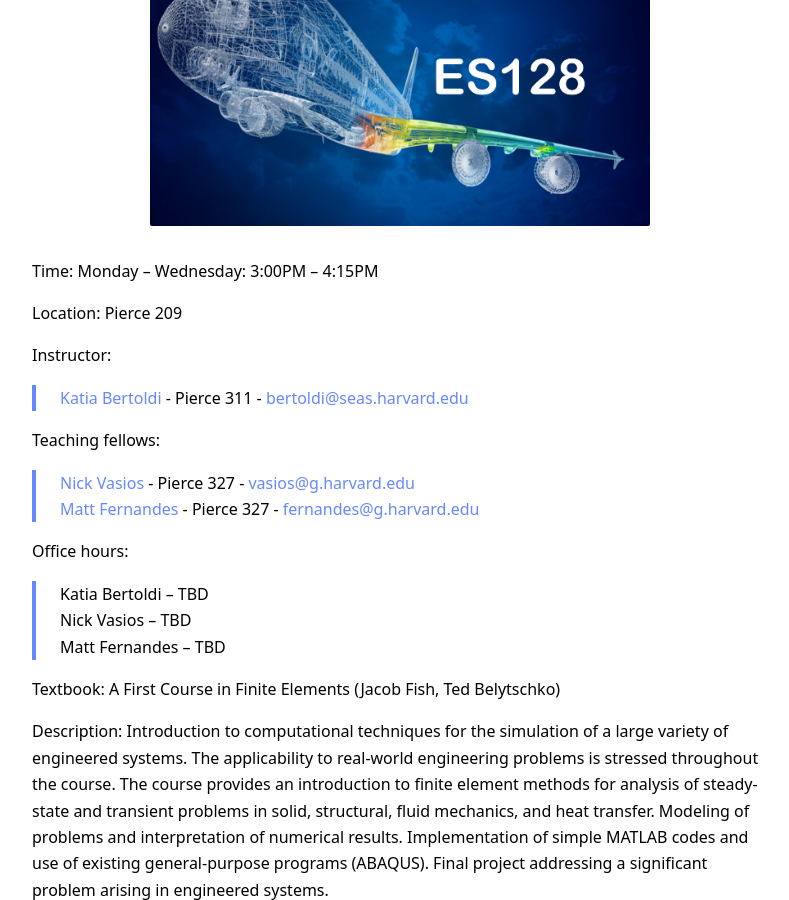
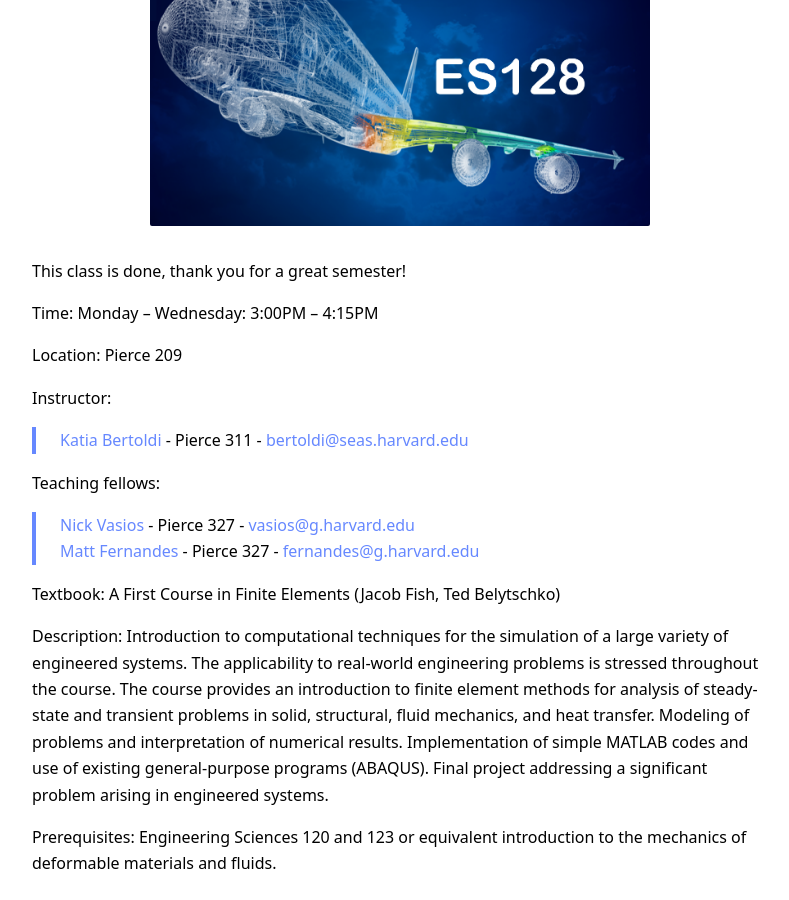
Before and after one commit to matheuscfernandes/ES128, a Jekyll site: the page built from index.md, in a window 1280 px wide and 900 px high, scrolled down 474 px. Shown: the whole window, without its empty margins (240-1029 px from the left). Built offline with Jekyll 4.4.1, drawn with Linux system fonts in a browser that asks for light colours.

Commit message:
finalized class

```diff
--- a/index.md
+++ b/index.md
@@ -10,6 +10,8 @@ title: "Home"
      class="center"/>
 </p>
 
+**This class is done, thank you for a great semester!**
+
 **Time:** Monday – Wednesday: 3:00PM – 4:15PM
 
 **Location:** Pierce 209
@@ -21,10 +23,10 @@ title: "Home"
 > [Nick Vasios](http://nvasios.com) - Pierce 327 - [vasios@g.harvard.edu](mailto:vasios@g.harvard.edu)<br>
 > [Matt Fernandes](http://mcfernandes.com) - Pierce 327 - [fernandes@g.harvard.edu](mailto:fernandes@g.harvard.edu)
 
-**Office hours:** <br/>
+<!-- **Office hours:** <br/>
 > Katia Bertoldi – TBD<br />
 > Nick Vasios – TBD<br />
-> Matt Fernandes – TBD
+> Matt Fernandes – TBD -->
 
 **Textbook:** A First Course in Finite Elements (Jacob Fish, Ted Belytschko)
 
```
